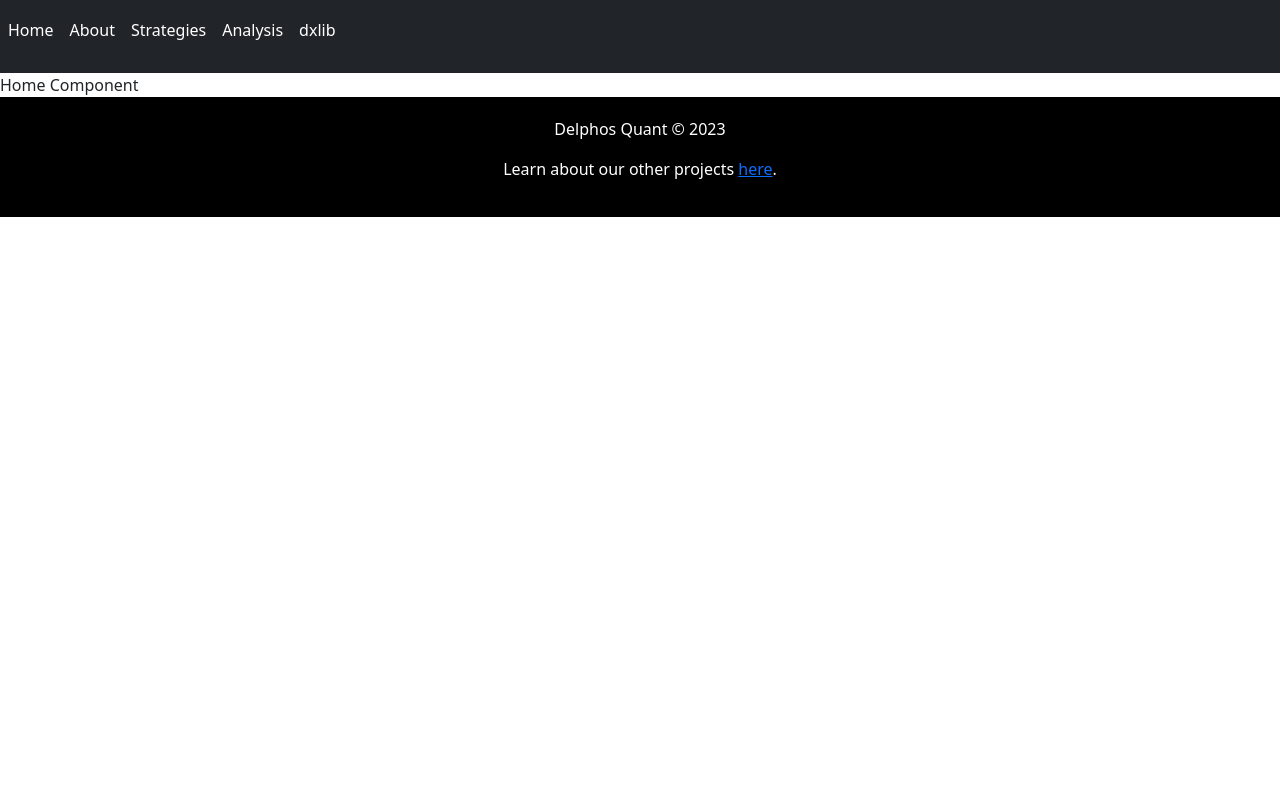
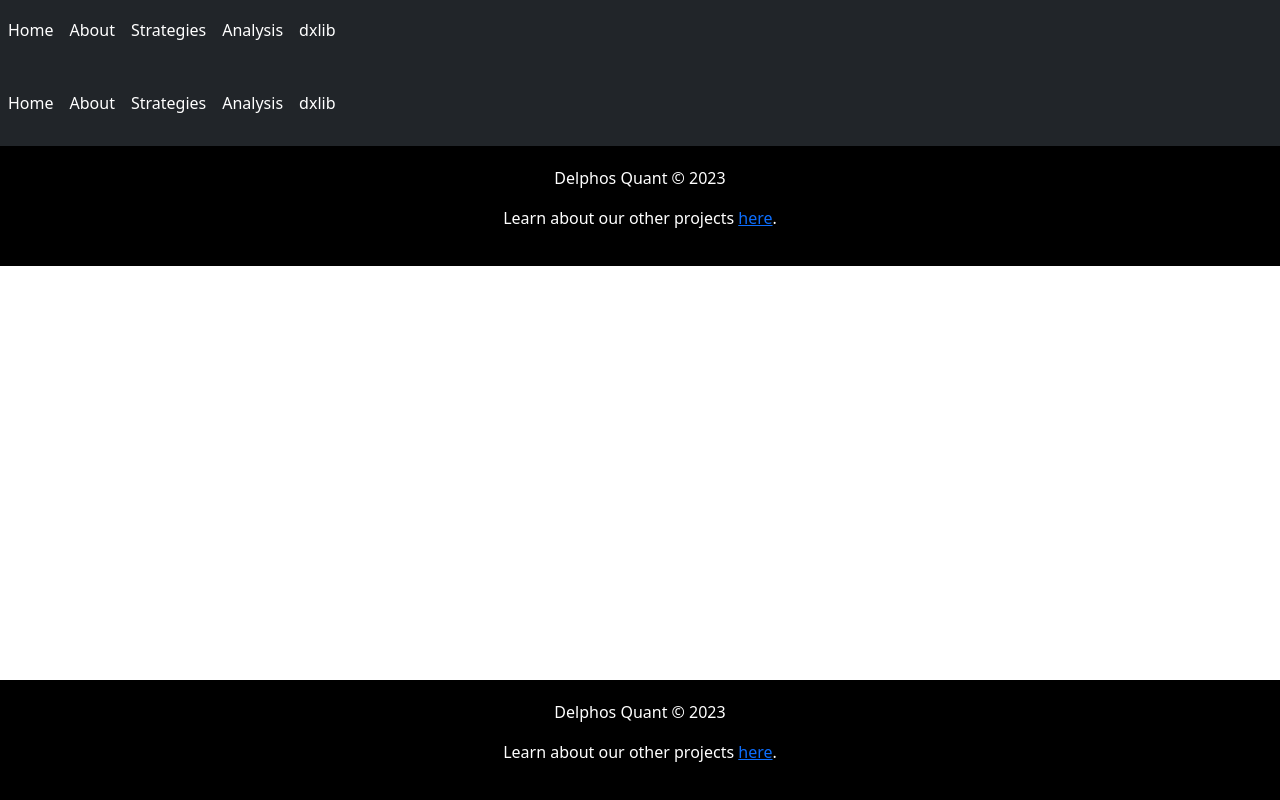
Before and after one commit to delphos-quant/platform, a React (Create React App) app: page /analysis in a window 1280 px wide. Built offline with nearby package versions, Linux system fonts and the light colour scheme.

Commit message:
Added analysis page

```diff
--- a/src/views/Analysis.tsx
+++ b/src/views/Analysis.tsx
@@ -2,7 +2,15 @@
 
 class Analysis extends React.Component {
     render() {
-        return <div>Home Component</div>;
+        return (
+            <div style={{ width: '100%', height: 'calc(100vh - 193px)' }}>
+                <iframe
+                    src="series-temporais/output.html"
+                    style={{ width: '100%', height: '100%' }}
+                    title="Embedded HTML"
+                />
+            </div>
+        );
     }
 }
 
```
Also changed, not shown: 1 other file (tests, documents, lock files or other folders).
